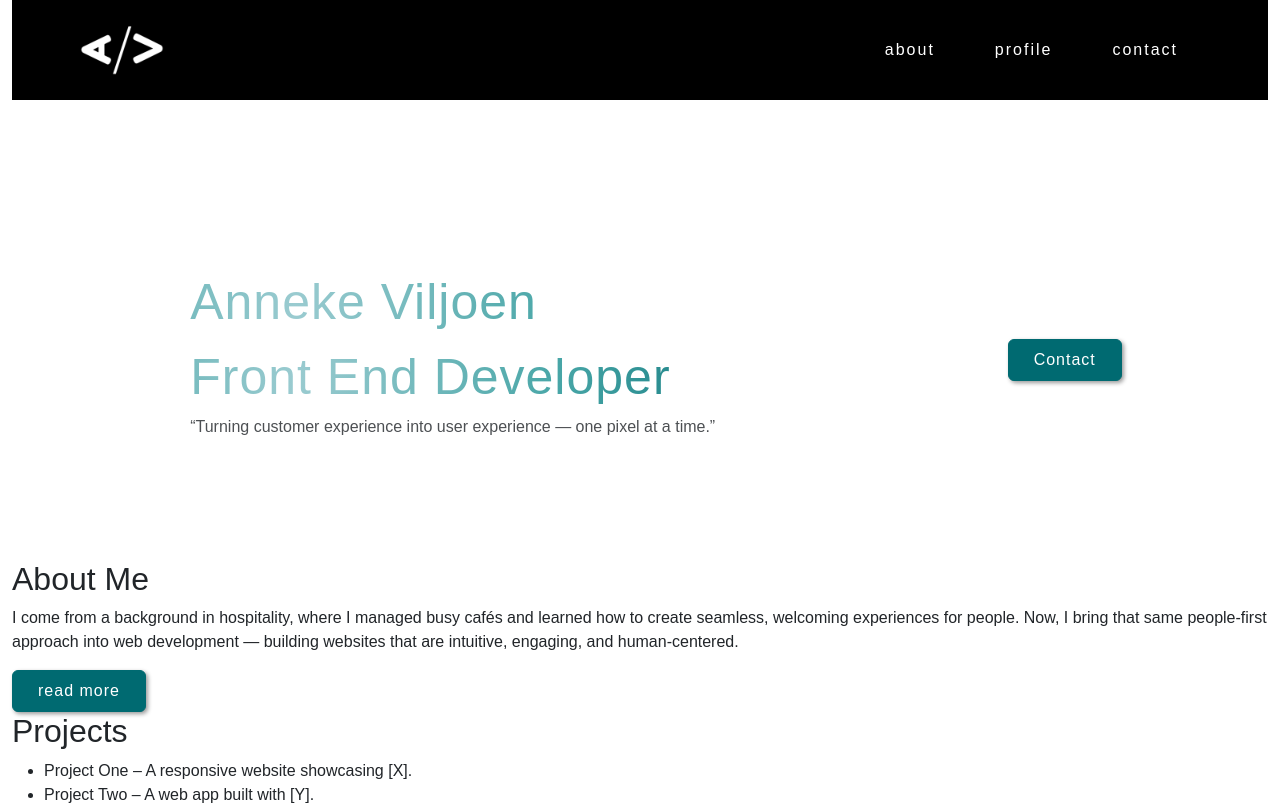
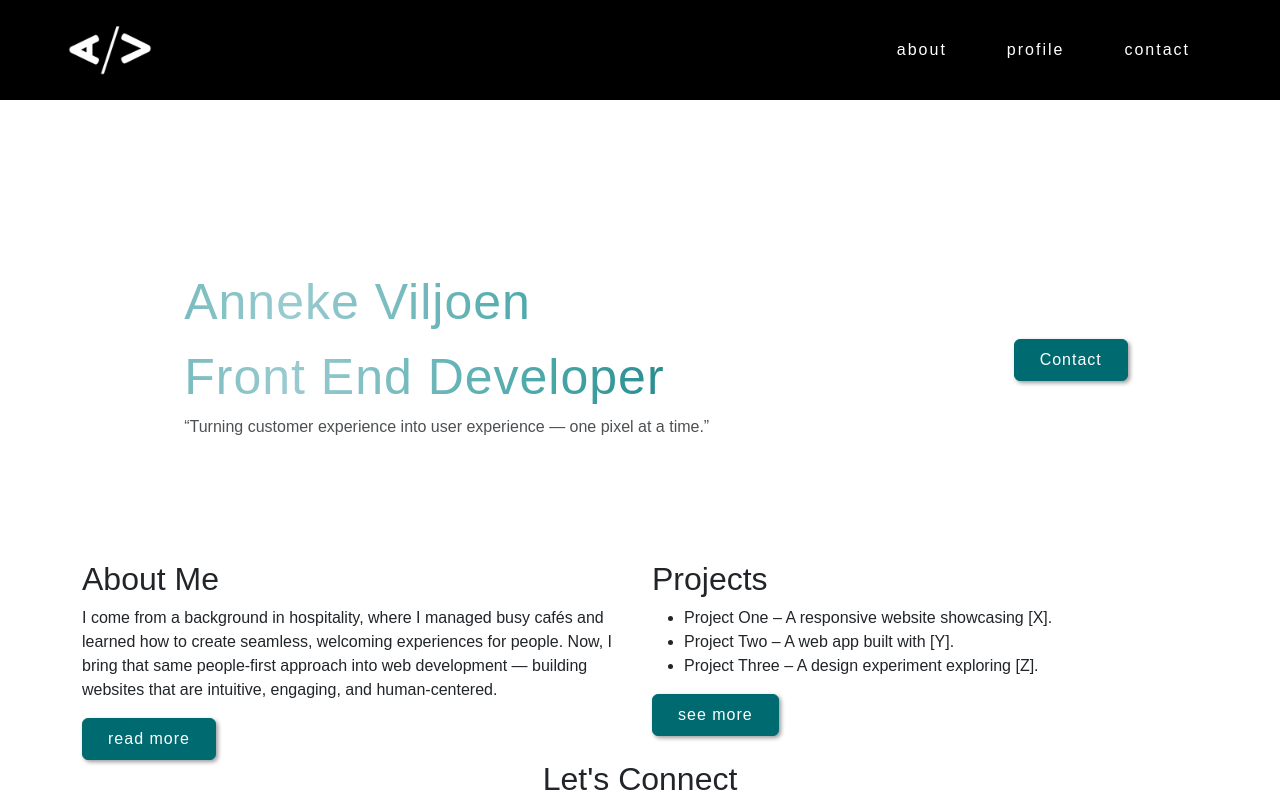
Before and after one commit to anneke44/my-profile-anneke-viljoen, a React (Create React App) app: page / in a window 1280 px wide. Shown: the top 805 px of the page. Built offline with nearby package versions, Linux system fonts and the light colour scheme.

Commit message:
Fixed app container issue

```diff
--- a/src/App.css
+++ b/src/App.css
@@ -1,5 +1,4 @@
-.App .container {
-  margin: 0;
-  max-width: 100%;
+.App {
+  margin: 0px auto;
   font-family: "Roboto Variable", sans-serif;
 }
--- a/src/App.js
+++ b/src/App.js
@@ -11,7 +11,6 @@ import Footer from "./Footer";
 function App() {
   return (
     <div className="App">
-      <div className="container">
       <NavBar />
       <Routes>
         <Route exact path="/" element={<HomepageHero />} />
@@ -21,7 +20,6 @@ function App() {
       </Routes>
       <Footer />
     </div>
-    </div>
   );
 }
 
--- a/src/HomepageHero.css
+++ b/src/HomepageHero.css
@@ -1,6 +1,5 @@
 .HomepageHero {
   margin: 60px auto 80px;
-  max-width: 100%;
 }
 .hero-heading {
   max-width: 100%;
--- a/src/HomepageHero.js
+++ b/src/HomepageHero.js
@@ -33,9 +33,19 @@ export default function HomepageHero() {
           </a>
         </div>
       </div>
-      <HomepageAbout />
-      <HomepageProject />
-      <HomepageConnect />
+      <div className="container container-fluid">
+        <div className="row">
+          <div className="col-6 ">
+            <HomepageAbout />
+          </div>
+          <div className="col-6">
+            <HomepageProject />
+          </div>
+          <div className="col-12 text-center">
+            <HomepageConnect />
+          </div>
+        </div>
+      </div>
     </div>
   );
 }
--- a/src/index.css
+++ b/src/index.css
@@ -1,3 +1,3 @@
 body {
-  margin: 0;
+  margin: 0 auto;
 }
```
Lines whose indentation alone changed are shown as unchanged.
